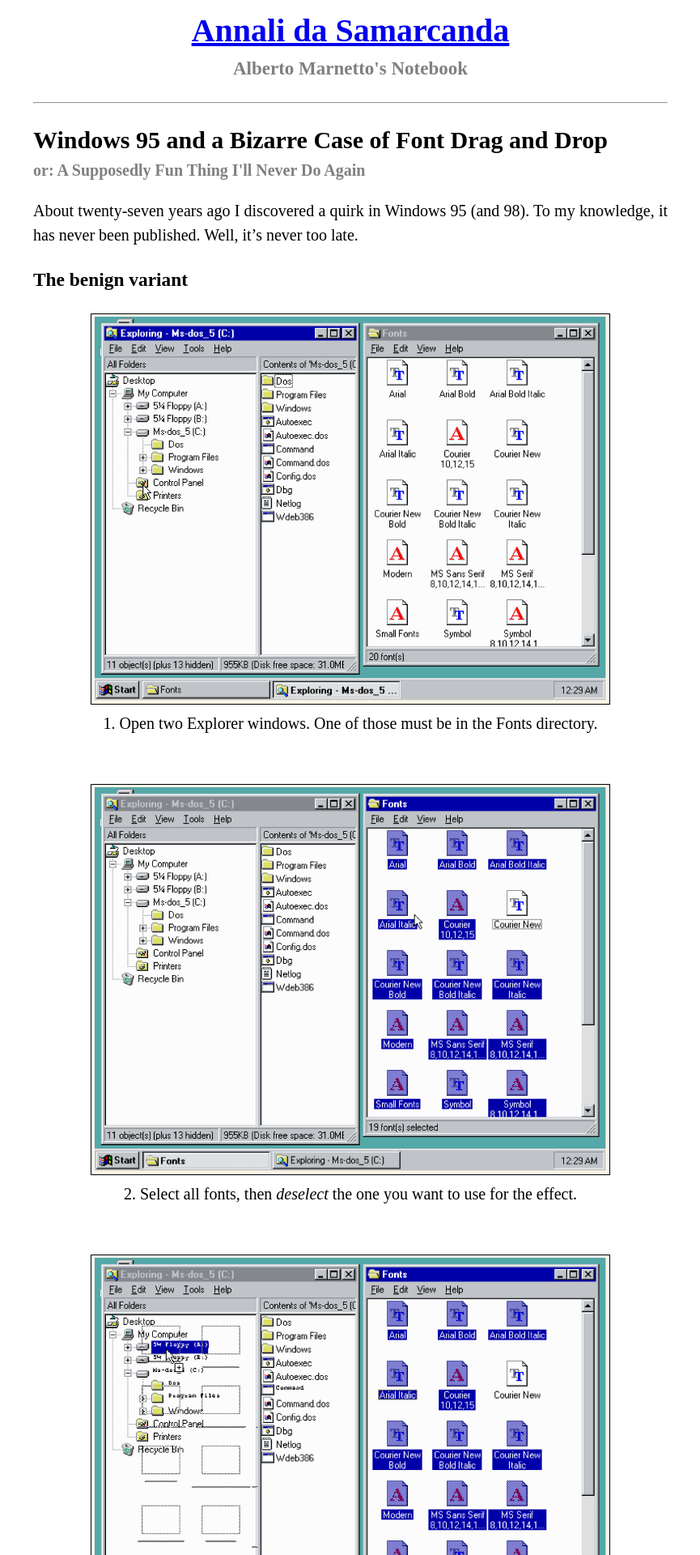
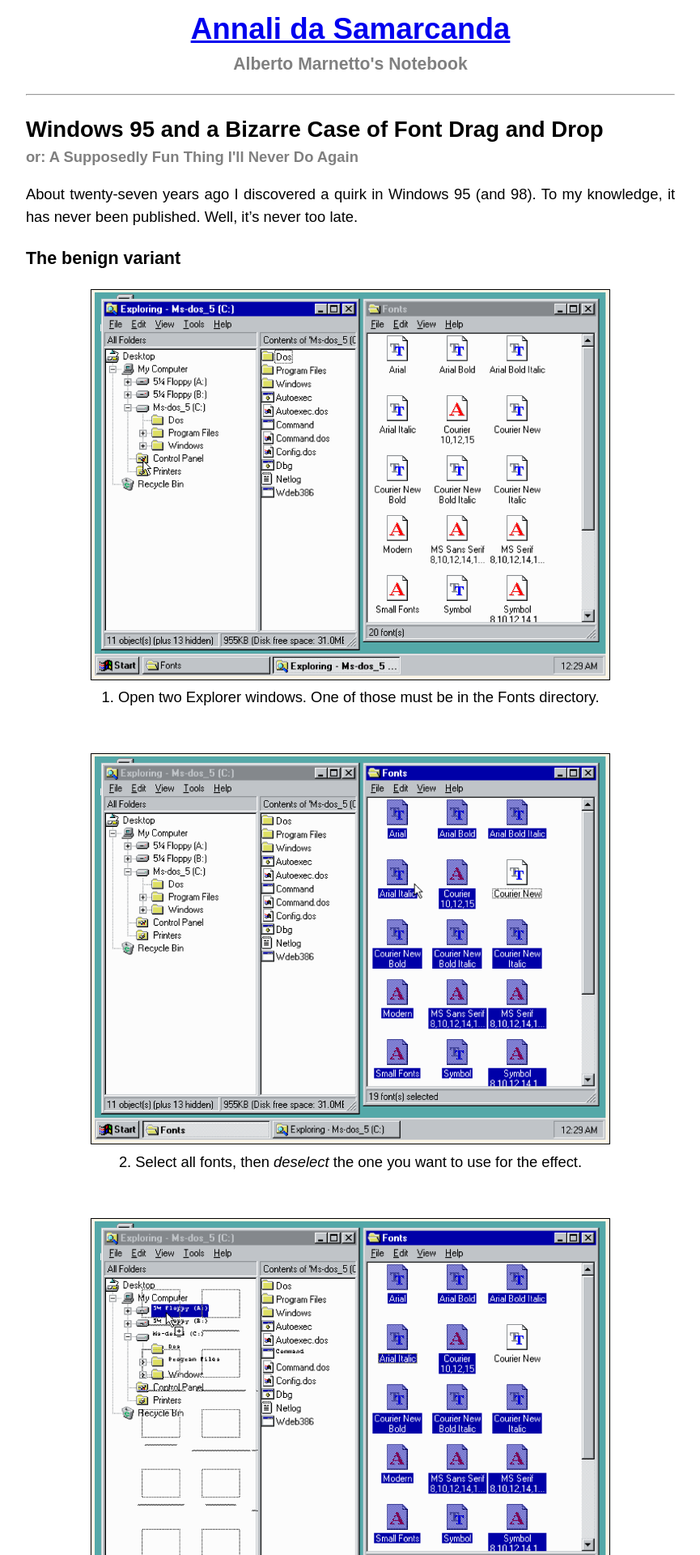
Before and after one commit to AlbertoMarnetto/annali, a Jekyll site: the page built from _posts/2025-01-12--2025-01-12--windows-95-fonts.md, in a window 1280 px wide. Shown: the top 1920 px of the page at 81% size, without its empty margins (207-1072 px from the left). Built offline with Jekyll 4.4.1, drawn with Linux system fonts in a browser that asks for light colours; some web fonts are replaced; comment, search, counter and statistics services are not loaded; some of the changed text lies outside the part shown.

Commit message:
Fix fonts on Chrome, plus minor changes

```diff
--- a/_layouts/default.html
+++ b/_layouts/default.html
@@ -4,8 +4,11 @@
 		<meta charset="utf-8">
 		<title>{{ page.title }}</title>
 		<link rel="stylesheet" href="/site.css?v=1">
+
 		<!-- fonts -->
-		<link rel="stylesheet" type="text/css" href="https://fonts.googleapis.com/css?family=ABeeZee">
+		<link rel="preconnect" href="https://fonts.googleapis.com">
+		<link rel="preconnect" href="https://fonts.gstatic.com" crossorigin>
+		<link href="https://fonts.googleapis.com/css2?family=ABeeZee:ital@0;1&family=Noto+Sans+Mono:wght@100..900&display=swap" rel="stylesheet">
 
 		<!-- https://stackoverflow.com/a/50081693 -->
 		{% if page.keywords %}
--- a/_layouts/index-layout.html
+++ b/_layouts/index-layout.html
@@ -5,8 +5,11 @@
 		<meta name="viewport" content="width=device-width, initial-scale=0.60">
 		<title>{{ page.title }}</title>
 		<link rel="stylesheet" href="/site.css?v=1">
+
 		<!-- fonts -->
-		<link rel="stylesheet" type="text/css" href="https://fonts.googleapis.com/css?family=ABeeZee">
+		<link rel="preconnect" href="https://fonts.googleapis.com">
+		<link rel="preconnect" href="https://fonts.gstatic.com" crossorigin>
+		<link href="https://fonts.googleapis.com/css2?family=ABeeZee:ital@0;1&family=Noto+Sans+Mono:wght@100..900&display=swap" rel="stylesheet">
 
 		<!-- https://gist.github.com/bennylope/1894706 -->
 		<link rel="canonical" href="https://marnetto.net{{ page.url | replace:'index.html','' }}" />
--- a/_posts/2025-01-12--2025-01-12--windows-95-fonts.md
+++ b/_posts/2025-01-12--2025-01-12--windows-95-fonts.md
@@ -58,7 +58,7 @@
 <figcaption>4. After a refresh (F5), all labels are using the new font.</figcaption>
 </center>
 
-Unfortunately, the effect does not persist after you close the window. You can however apply the trick to the taskbar, whose buttons will then use the new font for the rest of the session. As expected, the System properites dialog does not acknowledge the change and can be used to restore the original font.
+Unfortunately, the effect does not persist after you close the window. You can however apply the trick to the taskbar, whose buttons will then use the new font for the rest of the session. As expected, the System properties dialog does not acknowledge the change and can be used to restore the original font.
 
 ### The nasty variant
 
@@ -68,7 +68,7 @@
 <a href="/assets/2025-01-12--windows-95-fonts/select-all-1.png">
 <img src="/assets/2025-01-12--windows-95-fonts/select-all-1.png" alt="screenshot" width="640" border="1"/>
 </a>
-<figcaption>1. When you drag the fonts, the labels receive what appears to be Windows 3.1's sans serif font.</figcaption>
+<figcaption>1. When you drag the fonts, the labels receive what appears to be Fixedsys, Windows 2's monospace font (thanks to Reddit user “Lumornys” for <a href="https://old.reddit.com/r/windows95/comments/1hzs855/windows_95_and_a_bizarre_case_of_font_drag_and/m6vzn6e/">finding out</a> the font!)</figcaption>
 </center>
 
 <center>
--- a/site.css
+++ b/site.css
@@ -4,8 +4,8 @@
 	padding: 0em 1em;
 	margin: auto;
 	line-height: 1.5;
-	font-size: 1.25em;
-	font-family: "ABeeZee";
+	font-size: 1.15em;
+	font-family: "ABeeZee", sans-serif;
 	overflow-y: scroll;   /* https://stackoverflow.com/a/9341578/2453661 */
 }
 
@@ -60,7 +60,7 @@
 }
 
 code {
-	font-family: "Noto Sans Mono";
+	font-family: "Noto Sans Mono", monospace;
 	font-size: 80%;
 }
 img {
```
Also changed, not shown: 1 other file.
